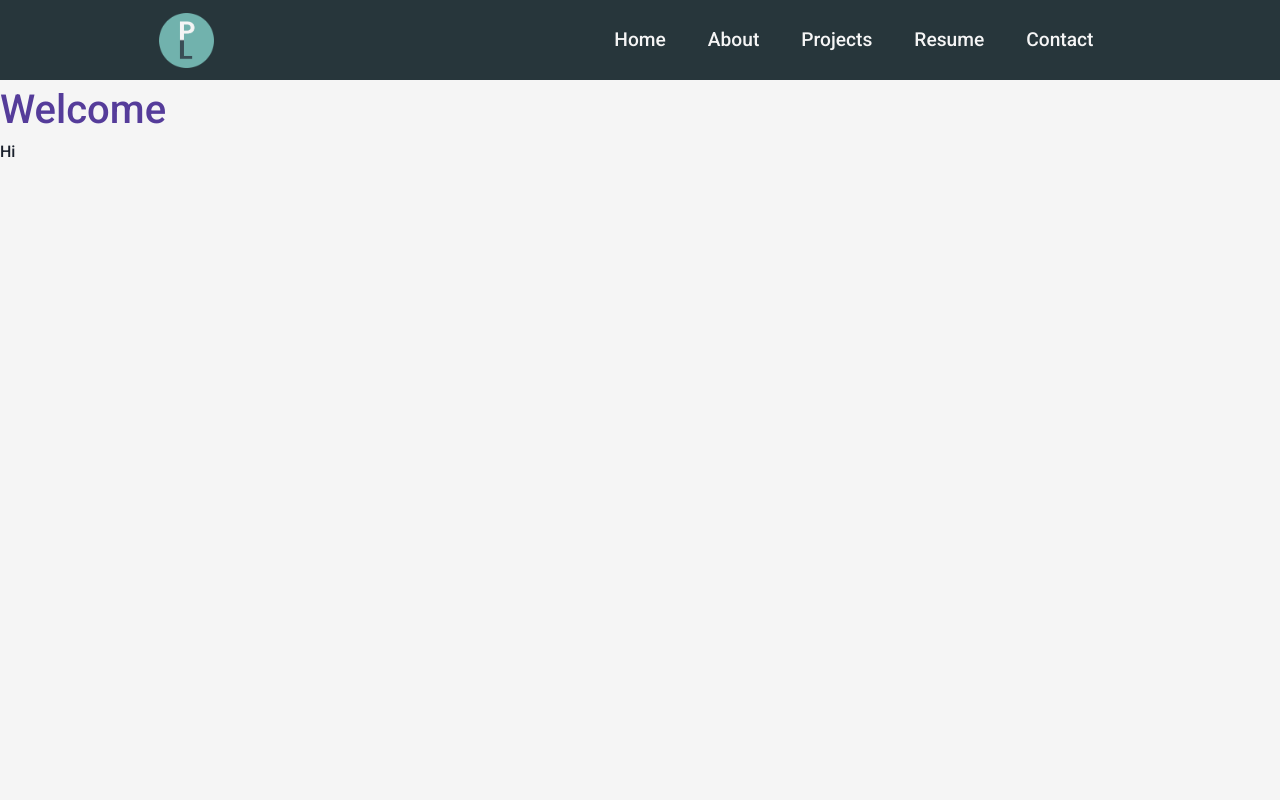
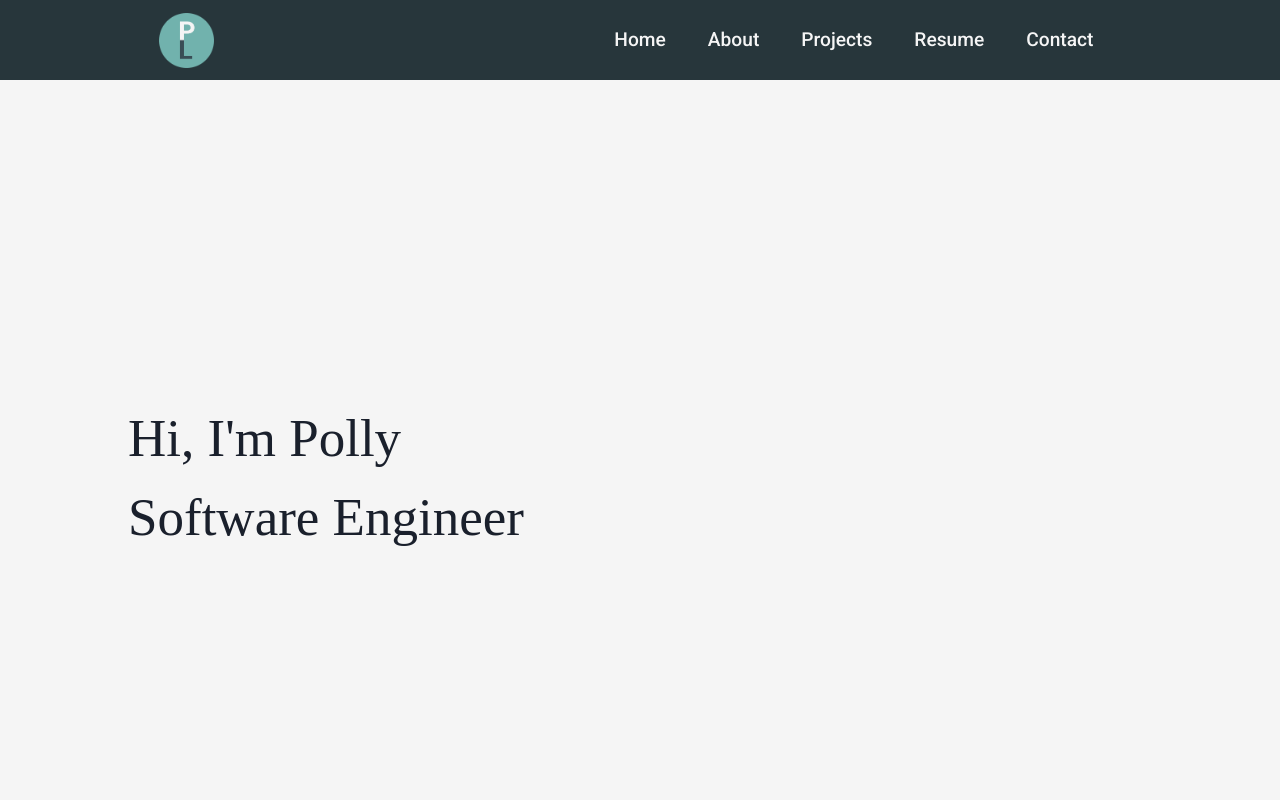
Before and after one commit to pollyliu1/pollyliu1.github.io, a React (Create React App) app: page / in a window 1280 px wide. Shown: the top 800 px of the page. Built offline with nearby package versions, Linux system fonts and the light colour scheme.

Commit message:
Updated home page

```diff
--- a/src/pages/Home.css
+++ b/src/pages/Home.css
@@ -1,13 +1,22 @@
 @import "../App.css";
-
 
 .home {
     height: calc(100vh - 80px);
     background-color: var(--whiteMain);
 }
 
-.welcome {
-    color: #553C9A;
-    font-size: 40px;
-    background: var(--whiteMain);
+.text-container {
+    position: absolute;
+    left: 10%;
+    top: 50%;
+    transform: translateY(-50%);
+    width: 40%;
+    max-height: 90%;
 }
+
+.text {
+    font-size: 53px;
+    margin: 0;
+    font-family: "Coolvetica";
+    font-weight: 400;
+}
--- a/src/pages/Home.js
+++ b/src/pages/Home.js
@@ -1,13 +1,15 @@
 import React from 'react'
 import "./Home.css"
-import { Box } from '@chakra-ui/react';
+import { Box, Text } from '@chakra-ui/react';
 
 class Home extends React.Component {
     render() {
         return(
             <Box className="home">
-                <h1 className="welcome">Welcome</h1>
-                <h2>Hi</h2>
+                <Box className="text-container">
+                    <Text className="text">Hi, I'm Polly</Text>
+                    <Text className="text">Software Engineer</Text>
+                </Box>
             </Box>
         )
     }
```
